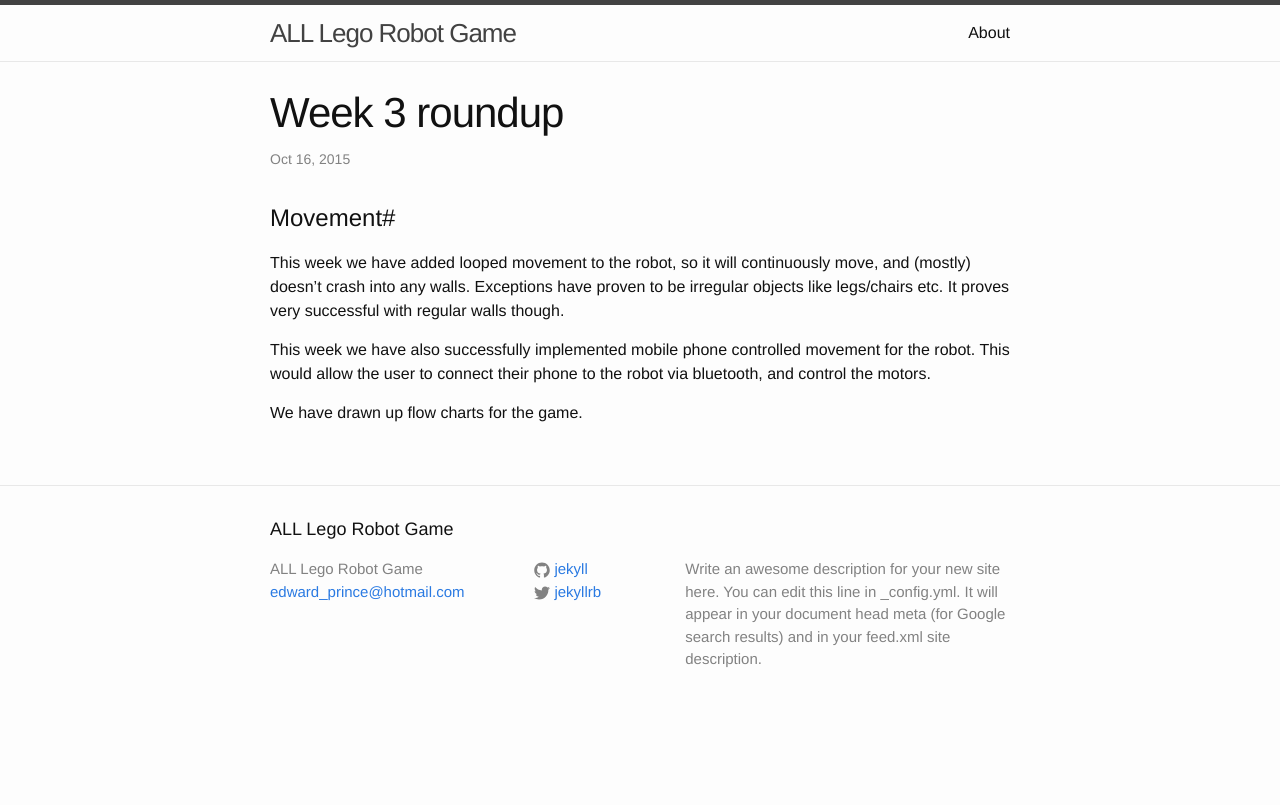
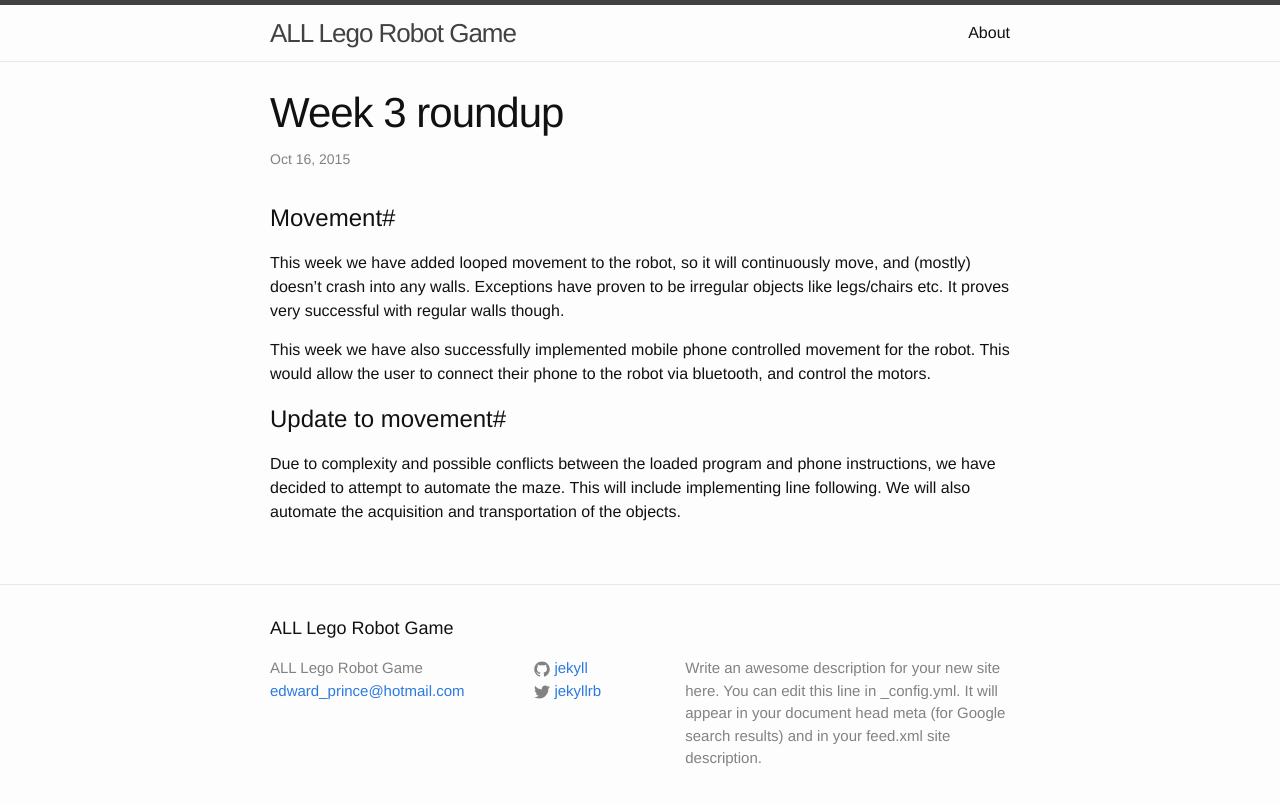
Before and after one commit to edprince/lego, a Jekyll site: the page built from _posts/2015-10-16-week3.md, in a window 1280 px wide. Shown: the top 805 px of the page. Built offline with Jekyll 4.4.1, drawn with Linux system fonts in a browser that asks for light colours.

Commit message:
updates to posts

```diff
--- a/_posts/2015-10-16-week3.md
+++ b/_posts/2015-10-16-week3.md
@@ -14,7 +14,11 @@ This week we have also successfully implemented mobile phone controlled
 movement for the robot. This would allow the user to connect their phone
 to the robot via bluetooth, and control the motors.
 
-We have drawn up flow charts for the game.
+#Update to movement#
+Due to complexity and possible conflicts between the loaded program and
+phone instructions, we have decided to attempt to automate the maze.
+This will include implementing line following. We will also automate the
+acquisition and transportation of the objects.
 
 [jekyll]:      http://jekyllrb.com
 [jekyll-gh]:   https://github.com/jekyll/jekyll
```
Also changed, not shown: _posts/2015-10-08-week2.md (+4 -0 lines).
